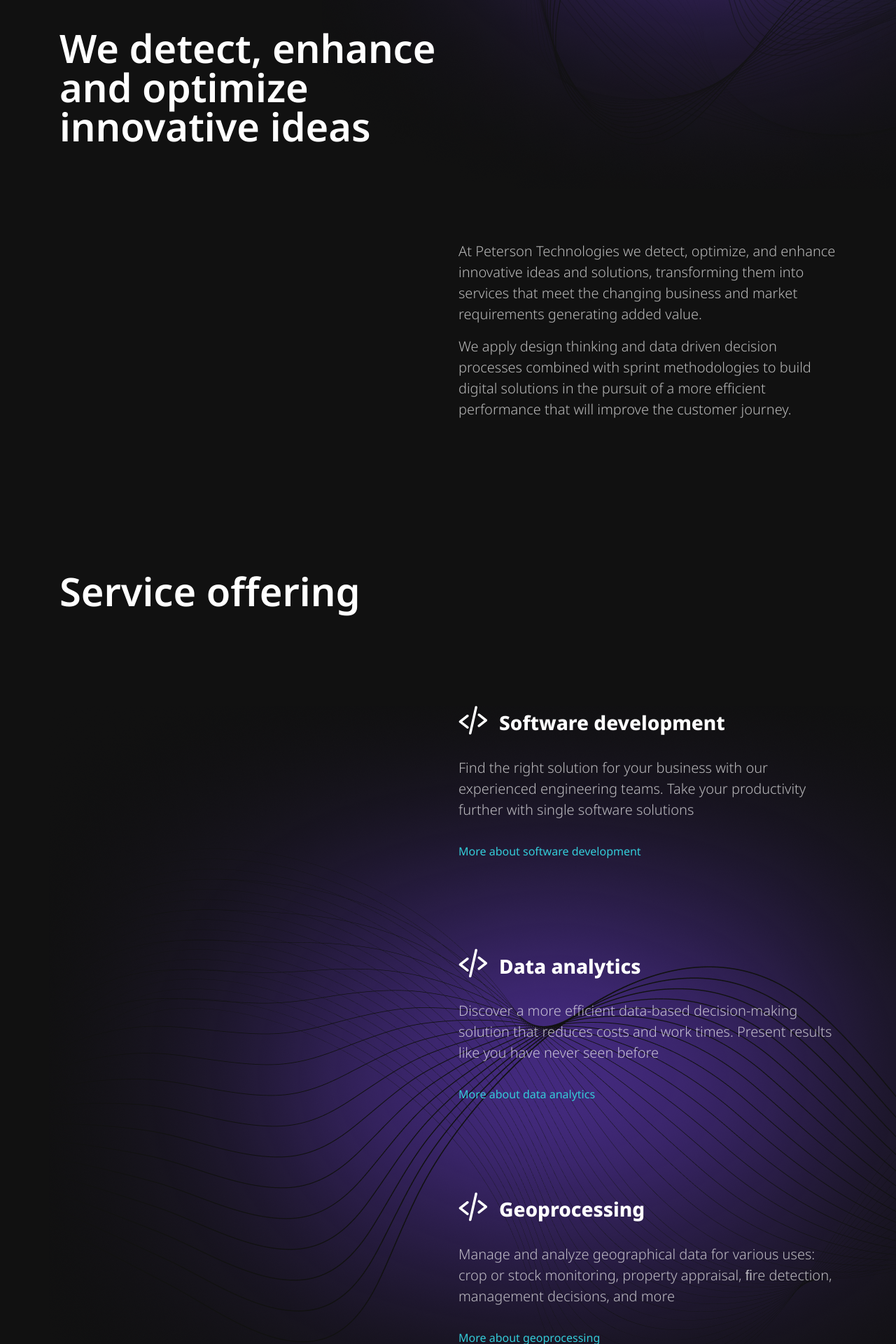
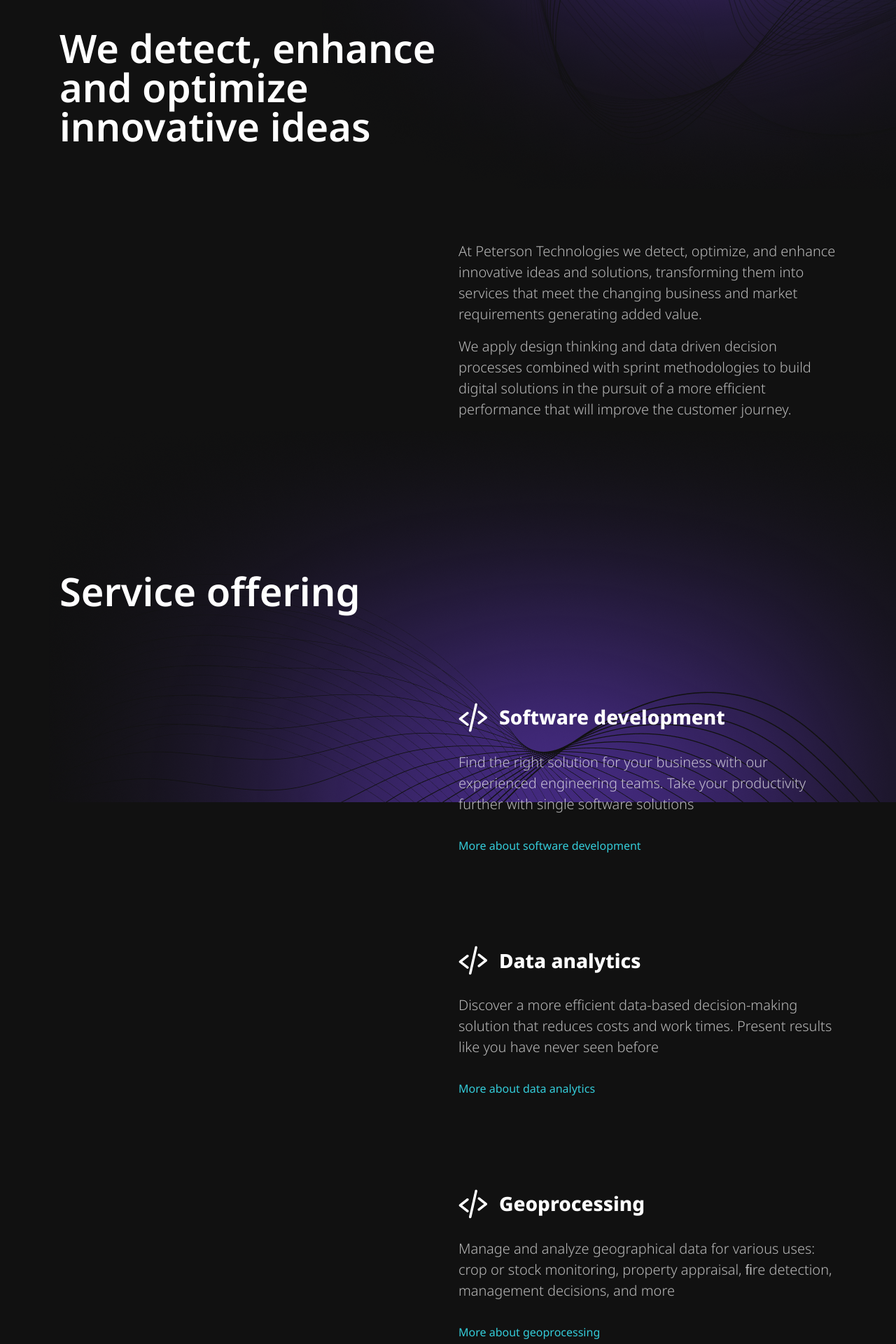
Before and after one commit to TomasAres/ptech_website, a PHP site: page / in a window 1280 px wide; the page is wider, and only the part inside the window is pictured. Shown: the part 960-2880 px from the top of that part at 70% size. Run offline with PHP 8.4, Linux system fonts and the light colour scheme.

Commit message:
Improved sticky positioning for services section

```diff
--- a/css/style.css
+++ b/css/style.css
@@ -57,6 +57,10 @@
 }
 
 h6 {
+    font-size: 20px;
+}
+
+.home-text {
     font-size: 20px;
 }
 
@@ -192,9 +196,7 @@
     max-width: 50%;
 }
 
-.home-text {
-    font-size: 20px;
-}
+
 
 p {
     color: var(--gray);
@@ -237,16 +239,27 @@
     background-repeat: no-repeat;
 }
 
-#services img {
+#services .img-wrapper {
     position: sticky;
-    bottom: -600px;
+    bottom: 0;
     z-index: 9;
+    margin-top: -200px;
+
 
 }
 
 #services .col-md-6, #services h3 {
     z-index: 9999!important;
 }
+
+.column-services {
+    padding-top: calc(128px + 56px);
+}
+
+#services h3 {
+    padding-bottom: 168px;
+}
+
 
 
 /* CARD */
--- a/index.html
+++ b/index.html
@@ -145,10 +145,11 @@
 
          <div class="container-fluid top-xxl" id="services">
           <div class="container">
-              <h3 class="white semibold bottom-xl">Service offering</h3>
-            <div class="w-100"></div>
             <div class="row">
-              <div class="col-md-6 offset-md-6">
+              <div class="col-md-6">
+                <h3 class="white semibold">Service offering</h3>
+              </div>
+              <div class="col-md-6 column-services">
                 <div class="service">
                  <div class="service-header d-inline d-flex align-items-center">
                   <img src="img/softdev_icon.png" alt="Software development icon" class="service-logo">
@@ -161,9 +162,7 @@
                   <a href="" class="service-link top-sm d-block">More about software development</a>
                 </div>
                 </div>
-            </div>
 
-            <div class="col-md-6 offset-md-6">
               <div class="service top-xl">
                <div class="service-header d-inline d-flex align-items-center">
                 <img src="img/softdev_icon.png" alt="Software development icon" class="service-logo">
@@ -176,10 +175,8 @@
                 <a href="" class="service-link top-sm d-block">More about data analytics</a>
               </div>
               </div>
-          </div>
 
 
-          <div class="col-md-6 offset-md-6">
             <div class="service top-xl">
              <div class="service-header d-inline d-flex align-items-center">
               <img src="img/softdev_icon.png" alt="Software development icon" class="service-logo">
@@ -192,10 +189,8 @@
               <a href="" class="service-link top-sm d-block">More about geoprocessing</a>
             </div>
             </div>
-        </div>
 
 
-        <div class="col-md-6 offset-md-6">
           <div class="service top-xl">
            <div class="service-header d-inline d-flex align-items-center">
             <img src="img/softdev_icon.png" alt="Software development icon" class="service-logo">
@@ -208,9 +203,11 @@
             <a href="" class="service-link top-sm d-block">More about e-learning</a>
           </div>
           </div>
-      </div>
 
-      <img src="/img/bg_services.png" alt="" class="">
+        </div>
+
+
+      <div class="img-wrapper w-100"><img src="/img/bg_upperhalf.png" alt="" class=""></div>
 
 
           </div>
--- a/javascript/main.js
+++ b/javascript/main.js
@@ -20,15 +20,15 @@
 
   typewriter
     .typeString('transform digitally')
-    .pauseFor(2500)
+    .pauseFor(3000)
     .deleteChars(19)
     .pauseFor(300)
     .typeString('better analyze data')
-    .pauseFor(2500)
+    .pauseFor(3000)
     .deleteChars(19)
     .pauseFor(300)
     .typeString('make better decisions')
-    .pauseFor(2500)
+    .pauseFor(3000)
 
 
     .start();
```
Also changed, not shown: img/bg_bottomhalf.png (added), img/bg_upperhalf.png (added).
